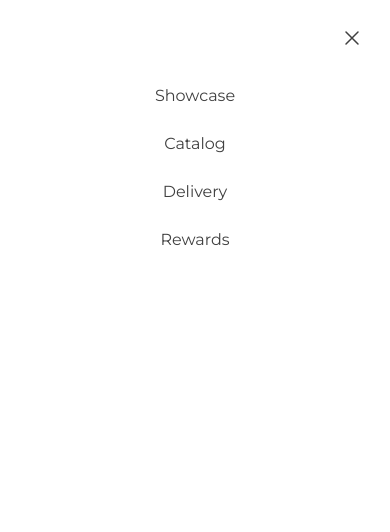
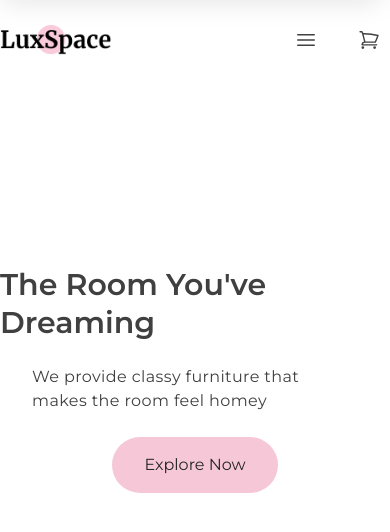
Before and after one commit to SarahAyuNanda/ecommerce-luxspace-app, a React (Create React App) app: page / in a window 390 px wide. Shown: the top 532 px of the page. Built offline with nearby package versions, Linux system fonts and the light colour scheme.

Commit message:
fix: fixing handler show hide sidemenu; restyling header shadow

```diff
--- a/src/components/Hero/View/index.tsx
+++ b/src/components/Hero/View/index.tsx
@@ -5,12 +5,10 @@ const HeroView = () => {
   const controller = HeroController()
 
   return (
-    <section className='flex items-center h-[90vh] w-full'>
-      <div className='flex flex-col justify-center items-center w-full px-8'>
-        <h1 className="text-3xl md:text-4xl leading-tight font-semibold font-montserrat text-neutral-700">{controller.translation.title}</h1>
-        <h2 className="px-8 text-base  md:px-0 md:text-lg my-6 tracking-wide font-montserrat text-neutral-700">{controller.translation.subtitle}</h2>
-        <ButtonView label={controller.translation.explore_now} variant='filled' type='rounded' onClick={() => console.log('click explore now')} />
-      </div>
+    <section className='flex flex-col justify-center items-center h-[90vh] w-full'>
+      <h1 className="text-3xl md:text-4xl leading-tight font-semibold font-montserrat text-neutral-700">{controller.translation.title}</h1>
+      <h2 className="px-8 text-base  md:px-0 md:text-lg my-6 tracking-wide font-montserrat text-neutral-700">{controller.translation.subtitle}</h2>
+      <ButtonView label={controller.translation.explore_now} variant='filled' type='rounded' onClick={() => console.log('click explore now')} />
     </section>
   );
 };
--- a/src/layouts/Header/Controller/index.tsx
+++ b/src/layouts/Header/Controller/index.tsx
@@ -54,7 +54,7 @@ const HeaderController = () => {
 
   /* ------------------------------- HANDLER FUNCTION -------------------------------- */
   const onShowHideNavigationMenu = () => {
-    setIsShowMenu(!isShowMenu)
+    setIsShowMenu(current => !current)
   }
 
   const onHandleScroll = (e: Event) => {
--- a/src/layouts/Header/View/index.tsx
+++ b/src/layouts/Header/View/index.tsx
@@ -7,7 +7,7 @@ const HeaderView = () => {
   const controller = HeaderController();
 
   return (
-    <header className={`fixed w-full z-20 px-4 transition-all duration-300 ${controller.isOnTopPage ? 'bg-transparent' : 'bg-white shadow-md'}`}>
+    <header className={`fixed top-0 left-0 w-full z-20 transition-all duration-300 ${controller.isOnTopPage ? 'bg-transparent' : 'bg-white shadow-lg'}`}>
       <div className='container mx-auto py-5'>
         <div className='flex flex-row justify-between items-center'>
           {/* ------------------------------------- LOGO -------------------------------------- */}
--- a/src/layouts/Sidemenu/View/index.tsx
+++ b/src/layouts/Sidemenu/View/index.tsx
@@ -2,7 +2,7 @@ import ISidemenuProps from "layouts/Sidemenu/Model";
 
 const SidemenuView = ({ isOpen = false, data, onClose }: ISidemenuProps) => {
   return (
-    <aside className={`fixed top-0 right-0 z-10 md:hidden w-screen h-screen flex justify-between items-start flex-row transition ease-in-out duration-700 ${isOpen ? '-translate-y-full' : 'translate-y-0'}`}>
+    <aside className={`fixed top-0 right-0 z-10 md:hidden w-screen h-screen flex justify-between items-start flex-row transition ease-in-out duration-700 ${isOpen ? 'translate-y-0' : '-translate-y-full'}`}>
       <div className='relative w-full h-screen py-10 px-7 bg-white shadow-light'>
         {/* --------------------------------- CLOSE BUTTON ---------------------------------- */}
         <button id='close-menu' className='fixed top-0 right-0 m-5 flex z-50 items-center justify-center w-9 h-9 p-1 rounded-full ease-in-out duration-300 hover:bg-gray-100 active:bg-gray-100 text-neutral-700' onClick={onClose}>
```
